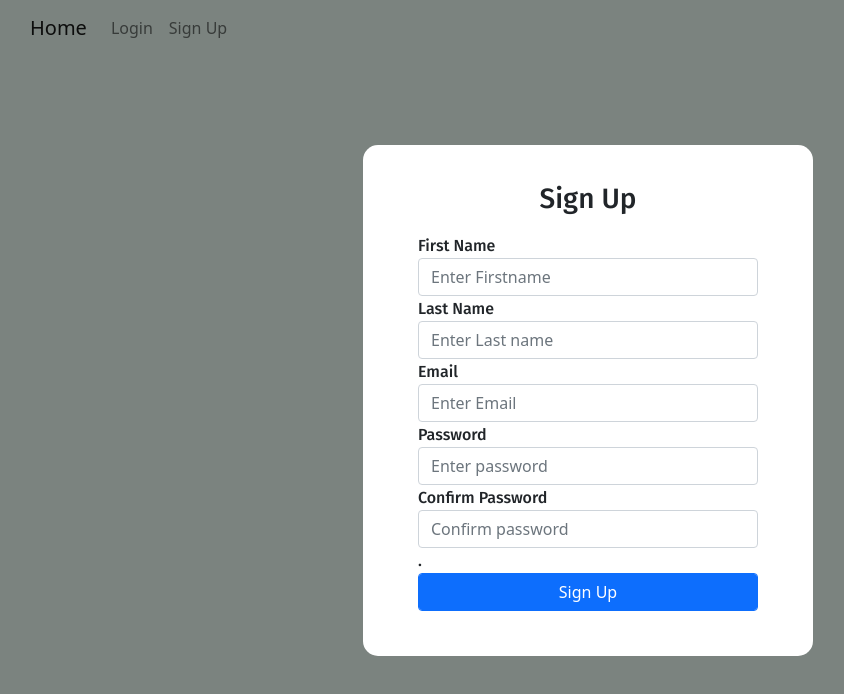
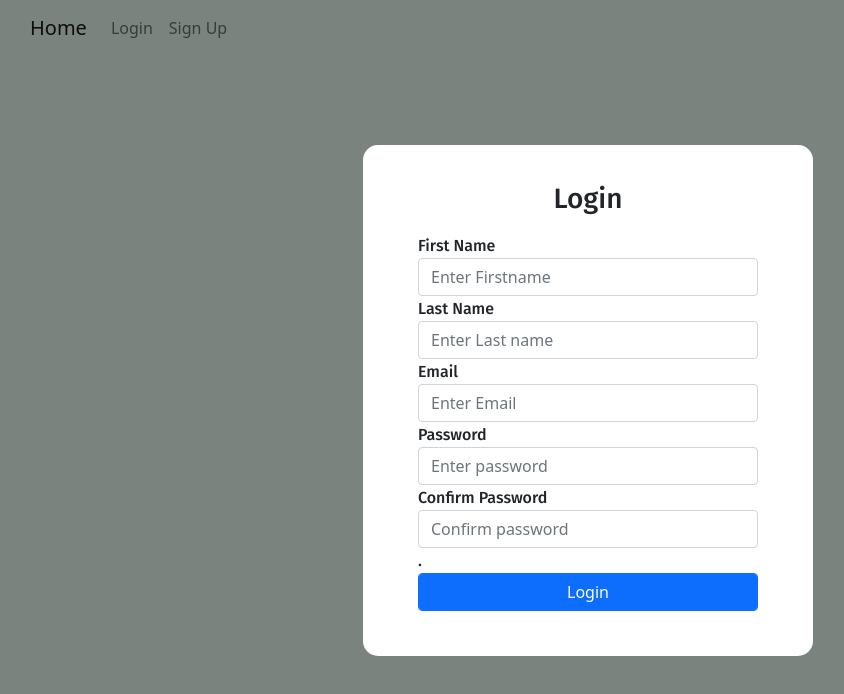
Before and after one commit to Howdy-admoll/react-auth, a React (Create React App) app: page /login in a window 1280 px wide. Shown: the top 694 px of the page, without its empty margins (52-896 px from the left). Built offline with nearby package versions, Linux system fonts and the light colour scheme.

Commit message:
Update login

```diff
--- a/src/components/login.component.js
+++ b/src/components/login.component.js
@@ -5,7 +5,7 @@ export default class Home extends Component{
     render(){
         return(
             <form onSubmit={this.handleSubmit}>
-                <h3>Sign Up</h3>
+                <h3>Login</h3>
 
                 <div className="form-group" >
                     <label>First Name</label>
@@ -39,7 +39,7 @@ export default class Home extends Component{
 
                 <div className="form-group">
                     <label>.</label>
-                <button className="form-control btn btn-primary btn-block">Sign Up</button>
+                <button className="form-control btn btn-primary btn-block">Login</button>
                 </div>
 
 
```
